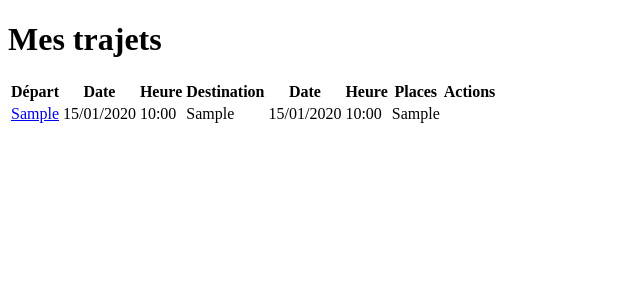
After one commit to InfernalAdvent/touche-pas-au-klaxon, a PHP site: template templates/dashboard.php in a window 1280 px wide. The commit adds this page. Shown: the top 300 px of the page, without its empty margins (0-640 px from the left). Run offline with PHP 8.4, Linux system fonts and the light colour scheme; the template is opened without the code that fills it: most values are stand-ins (such as "Sample title", 1, 10 or a date in 2020); data that the repository does not hold is empty.

Commit message:
added dashboard controller and agences/trajets views

```diff
--- a/public/index.php
+++ b/public/index.php
@@ -8,7 +8,7 @@ set_exception_handler(function($e) {
 });
 
 $scriptName = $_SERVER['SCRIPT_NAME'];
-$basePath = str_replace('/index.php', '', $scriptName);
+$basePath = rtrim(dirname($_SERVER['SCRIPT_NAME']), '/');
 
 require_once __DIR__ . '/../vendor/autoload.php';
 require_once __DIR__ . '/../Routeur/Routeur.php';
--- a/templates/agences.php
+++ b/templates/agences.php
@@ -11,7 +11,6 @@
         <?php foreach ($agences as $agence): ?>
             <li>
                 <?= htmlspecialchars($agence['nom_agence']) ?>
-                <a href="<?= $this->basePath ?>/agences/edit/<?= $agence['id_agence'] ?>">Modifier</a>
                 <a href="<?= $this->basePath ?>/agences/delete/<?= $agence['id_agence'] ?>" onclick="return confirm('Supprimer cette agence ?')">Supprimer</a>
             </li>
         <?php endforeach; ?>
--- /dev/null
+++ b/templates/dashboard.php
@@ -0,0 +1,46 @@
+<!DOCTYPE html>
+<html lang="fr">
+<head>
+    <meta charset="UTF-8">
+    <title>Mes trajets</title>
+</head>
+<body>
+    <h1>Mes trajets</h1>
+    <table>
+        <tr>
+            <th>Départ</th>
+            <th>Date</th>
+            <th>Heure</th>
+            <th>Destination</th>
+            <th>Date</th>
+            <th>Heure</th>
+            <th>Places</th>
+            <th>Actions</th>
+        </tr>
+        <?php foreach ($trajets as $trajet): ?>
+            <?php
+            $depart = new DateTime($trajet['date_depart']);
+            $arrivee = new DateTime($trajet['date_arrivee']);
+            ?>
+        <tr>
+            <td><a href="<?= $basePath ?>/trajet/<?= $trajet['id_trajet'] ?>">
+                <?= htmlspecialchars($trajet['agence_depart']) ?>
+            </a></td>
+            <td><?= $depart->format('d/m/Y') ?></td>
+            <td><?= $depart->format('H:i') ?></td>
+            <td><?= htmlspecialchars($trajet['agence_arrivee']) ?></td>
+            <td><?= $arrivee->format('d/m/Y') ?></td>
+            <td><?= $arrivee->format('H:i') ?></td>
+            <td><?= htmlspecialchars($trajet['places_disponibles']) ?></td>
+            <td>
+            <?php if ((int)$trajet['id_auteur'] === (int)$userId): ?>
+                <!-- Affiche les boutons modifier / supprimer -->
+                <a href="<?= $basePath ?>/trajet/edit/<?= $trajet['id_trajet'] ?>">Modifier</a>
+                <a href="<?= $basePath ?>/trajet/delete/<?= $trajet['id_trajet'] ?>" onclick="return confirm('Confirmer la suppression ?');">Supprimer</a>
+            <?php endif; ?>
+            </td>
+        </tr>
+        <?php endforeach; ?>
+    </table>
+</body>
+</html>
```
Also changed, not shown: templates/agences_add.php (added, +16 -0 lines), templates/trajet_edit.php (added, +17 -0 lines), templates/trajetdetails.php (added, +16 -0 lines), templates/trajets.php (+9 -8 lines).
